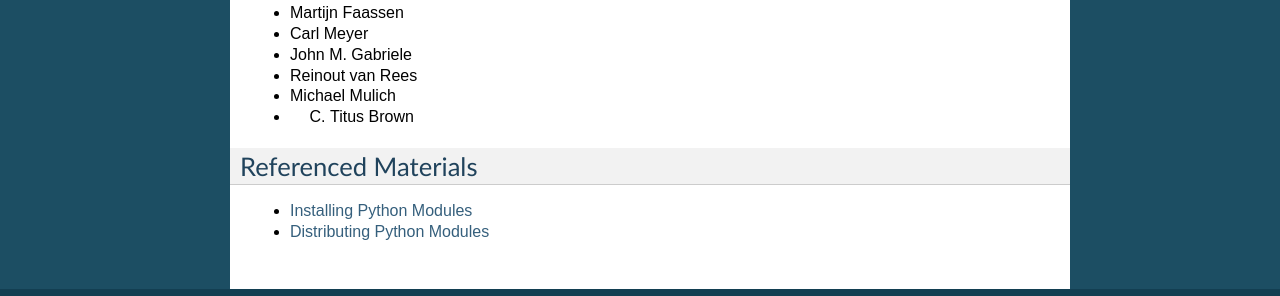
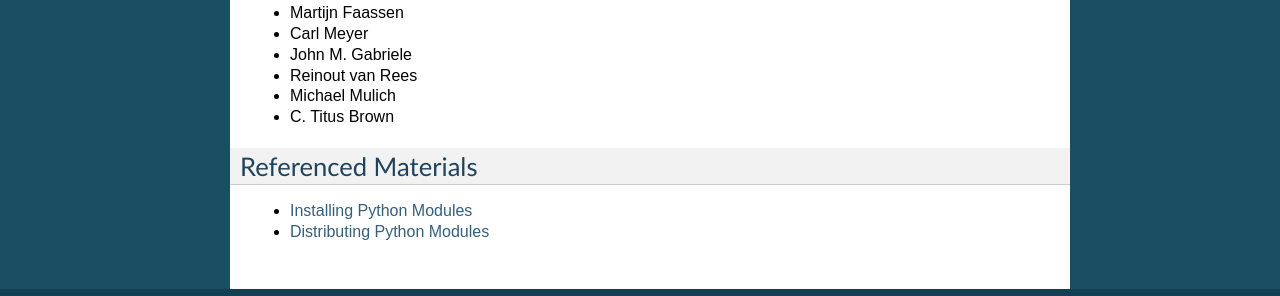
Before and after one commit to pypa/packaging.python.org, a Sphinx documentation site: the page built from source/credits.txt, in a window 1280 px wide. Shown: the part 261-557 px from the top of the page. Built offline with Sphinx 7.4.7, drawn with Linux system fonts in a browser that asks for light colours.

Commit message:
fixed a markup bug

```diff
--- a/source/credits.txt
+++ b/source/credits.txt
@@ -17,7 +17,7 @@ Contributors
 - John M. Gabriele
 - Reinout van Rees
 - Michael Mulich
-- C. Titus Brown
+- C\. Titus Brown
 
 Referenced Materials
 ====================
```
